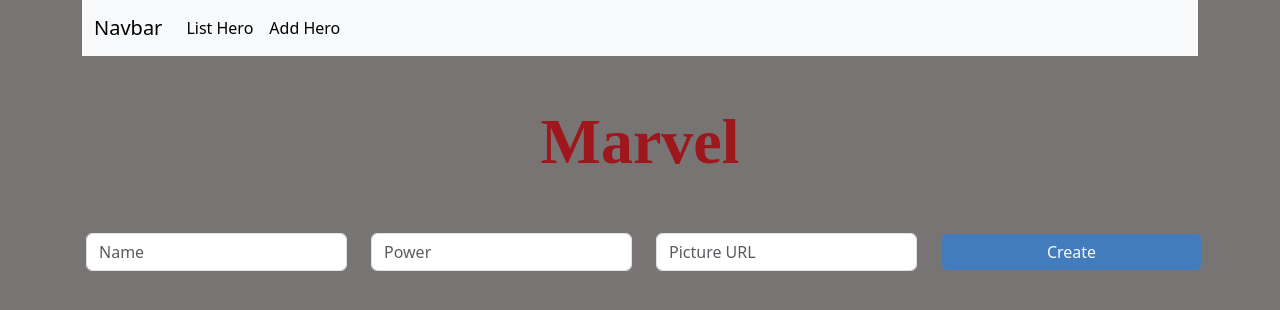
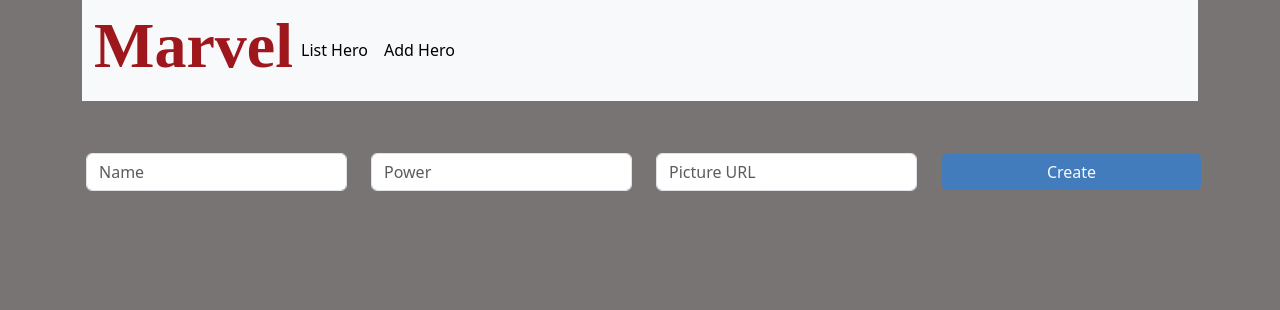
Before and after one commit to HamzaHajMtir1/Hero_App, an Angular app: page /add in a window 1280 px wide. Shown: the top 310 px of the page. Built offline with nearby package versions, Linux system fonts and the light colour scheme.

Commit message:
Navbar title

```diff
--- a/src/app/first/first.component.css
+++ b/src/app/first/first.component.css
@@ -1,10 +1,4 @@
 
-h1 {
-    color: #9e171d;
-    font-family:  'Airline Fonts';
-    font-weight: bold;
-    font-size: 4em;
-}
 
 
 .Wolverine {
--- a/src/app/first/first.component.html
+++ b/src/app/first/first.component.html
@@ -1,7 +1,6 @@
 
 <div class="container">
     <app-header></app-header>
-    <h1 class="text-center mt-5">Marvel</h1>
     <router-outlet></router-outlet>
 
 </div>
--- a/src/app/header/header.component.css
+++ b/src/app/header/header.component.css
@@ -0,0 +1,7 @@
+
+h1 {
+    color: #9e171d;
+    font-family:  'Airline Fonts';
+    font-weight: bold;
+    font-size: 4em;
+}
--- a/src/app/header/header.component.html
+++ b/src/app/header/header.component.html
@@ -1,6 +1,6 @@
 <nav class="navbar navbar-expand-lg bg-body-tertiary">
     <div class="container-fluid">
-      <a class="navbar-brand" href="#">Navbar</a>
+      <h1 class="text-center ">Marvel</h1>
       <button class="navbar-toggler" type="button" data-bs-toggle="collapse" data-bs-target="#navbarNav" aria-controls="navbarNav" aria-expanded="false" aria-label="Toggle navigation">
         <span class="navbar-toggler-icon"></span>
       </button>
```
